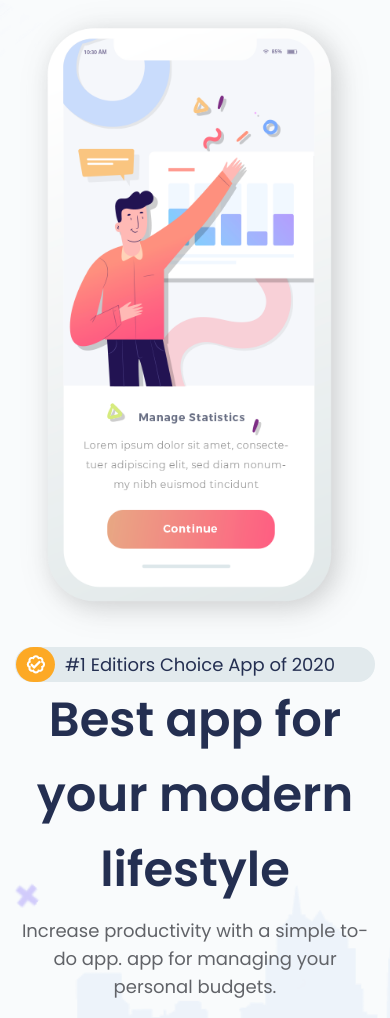
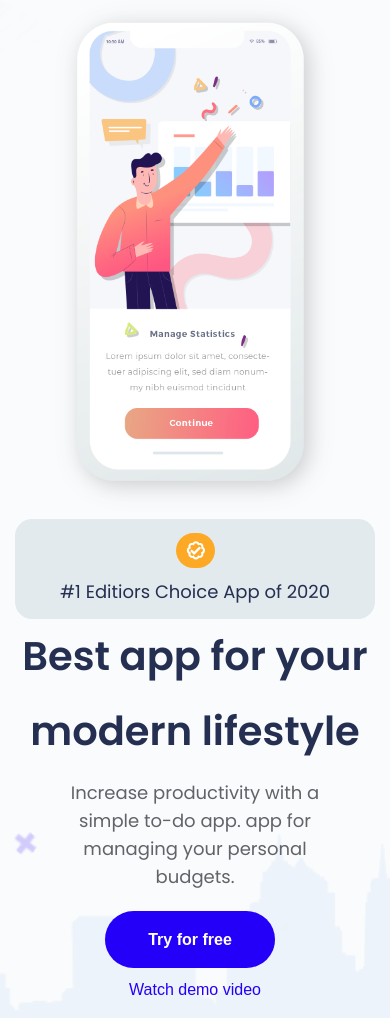
Before and after one commit to abrartariqulislam/practice_psd, a plain HTML site: page index.html in a window 390 px wide. Shown: the part 70-1088 px from the top of the page. Drawn offline with Linux system fonts and the light colour scheme; a web font is replaced by a local one.

Commit message:
update responsive mobile device

```diff
--- a/Asset/responsive.css
+++ b/Asset/responsive.css
@@ -128,15 +128,32 @@ mobile device
     max-width: 500px;
   }
   /* banner */
+  .inner_banner .banner_content h2 {
+    flex-direction: column;
+    row-gap: 10px;
+    height: 100px;
+    justify-content: center;
+  }
   .inner_banner .banner_content h1 {
-    font-size: 48px;
+    font-size: 40px;
+    max-width: 400px;
+  }
+  .inner_banner .banner_content p {
+    max-width: 300px;
   }
   .inner_banner .banner_img img {
-    max-width: 350px;
+    max-width: 280px;
+  }
+  .inner_banner .banner_content .btn_box {
+    display: flex;
+    flex-direction: column;
+    align-items: center;
+    justify-content: center;
   }
   .inner_banner .banner_content .try_btn {
     margin: 0 10px 0 0;
   }
+
   /* trust */
   .inner_trust .trust_box div {
     flex-basis: 100%;
@@ -144,7 +161,7 @@ mobile device
   }
   /* app feature area style */
   .inner_app_feature img {
-    max-width: 350px;
+    max-width: 280px;
   }
   /* smart */
   .inner_smart .smart_title {
@@ -171,7 +188,7 @@ mobile device
     flex-basis: 100%;
   }
   .inner_smart .smart_img img {
-    max-width: 350px;
+    max-width: 280px;
     margin-bottom: 50px;
   }
   .inner_smart .smart_img .smart_img_details {
@@ -190,7 +207,7 @@ mobile device
   }
   /* ultimate */
   .inner_ultimate .ultimate_img img {
-    max-width: 350px;
+    max-width: 280px;
   }
   .inner_ultimate .ultimate_content .ultimate_content_title h2 {
     font-size: 28px;
@@ -205,7 +222,7 @@ mobile device
   }
   .inner_pricing .pricing_card .pricing_card_box {
     margin: 35px auto 0 auto;
-    width: 315px;
+    width: 300px;
   }
   /* meet */
   .inner_meet .meet_content h2 {
--- a/Asset/style.css
+++ b/Asset/style.css
@@ -65,7 +65,7 @@ body {
   justify-content: center;
   color: #ffffff;
 }
-.bars{
+.bars {
   font-size: 40px;
   color: #242f51;
   display: none;
--- a/index.html
+++ b/index.html
@@ -44,7 +44,7 @@
             <div class="banner_content">
               <h2>
                 <img src="Asset/images/banner/check.png" alt="check" />
-                #1 Editiors Choice App of 2020
+                <span> #1 Editiors Choice App of 2020</span>
               </h2>
               <h1>Best app for your modern lifestyle</h1>
               <p>
```
